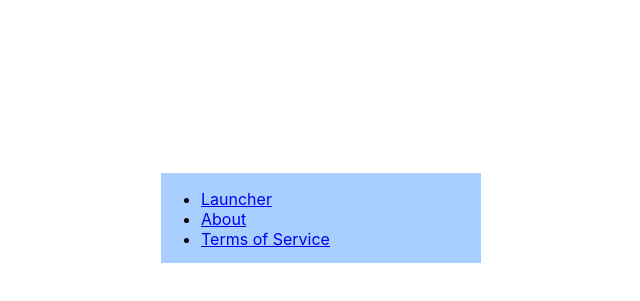
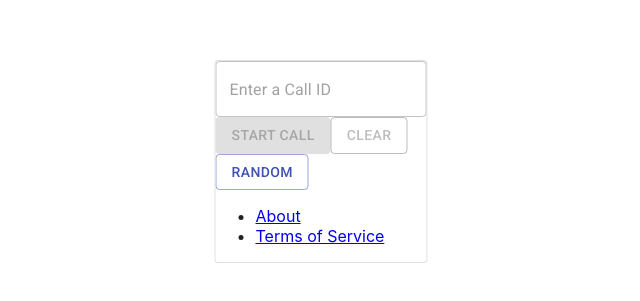
Before and after one commit to johndistasio/webrtc-ui, a React (Create React App) app: page / in a window 1280 px wide. Shown: the part 137-438 px from the top of the page, without its empty margins (319-959 px from the left). Built offline with nearby package versions, Linux system fonts and the light colour scheme.

Commit message:
Add call name input components

```diff
--- a/src/App.css
+++ b/src/App.css
@@ -4,17 +4,16 @@
   height: 100vh;
 }
 
-#launcher {
-  background-color: #A8CFFF;
-
+.launcher {
+  /*
   width: 320px;
   height: 90px;
+  */
 
   position: absolute;
   left: 50%;
   bottom: 50%;
   transform: translateX(-50%);
-
 }
 
 #remote-video {
--- a/src/App.js
+++ b/src/App.js
@@ -1,5 +1,6 @@
 import React, { useState } from 'react'
 import { BrowserRouter as Router, Route, Redirect, Switch, Link, useParams } from 'react-router-dom'
+import { Button, Card, OutlinedInput } from '@material-ui/core'
 import './App.css'
 
 function App () {
@@ -18,13 +19,42 @@ function App () {
   )
 }
 
+function getRandomInt (max) {
+  return Math.floor(Math.random() * Math.floor(max))
+}
+
 function Launcher () {
+  const [call, setCall] = useState('')
+
   return (
-    <div id='launcher'>
+    <Card variant='outlined' className='launcher'>
+      <div>
+        <OutlinedInput
+          placeholder='Enter a Call ID'
+          value={call}
+          onChange={(e) => setCall(e.target.value)}/>
+      </div>
+      <div>
+        <Button
+          variant='contained'
+          color='primary'
+          disabled={call === ''}
+          component={Link}
+          to={`/call/${call}`}>Start Call</Button>
+        <Button
+          variant='outlined'
+          color='secondary'
+          disabled={call === ''}
+          onClick={() => setCall('')}>Clear</Button>
+      </div>
+      <div>
+        <Button
+          variant='outlined'
+          color='primary'
+          // TODO need a better randomized value here
+          onClick={() => setCall(`call-${getRandomInt(9999)}`)}>Random</Button>
+      </div>
       <ul>
-        <li>
-          <Link to='/call/test'>Launcher</Link>
-        </li>
         <li>
           <Link to='/about'>About</Link>
         </li>
@@ -32,7 +62,7 @@ function Launcher () {
           <Link to='/terms'>Terms of Service</Link>
         </li>
       </ul>
-    </div>
+    </Card>
   )
 }
 
```
